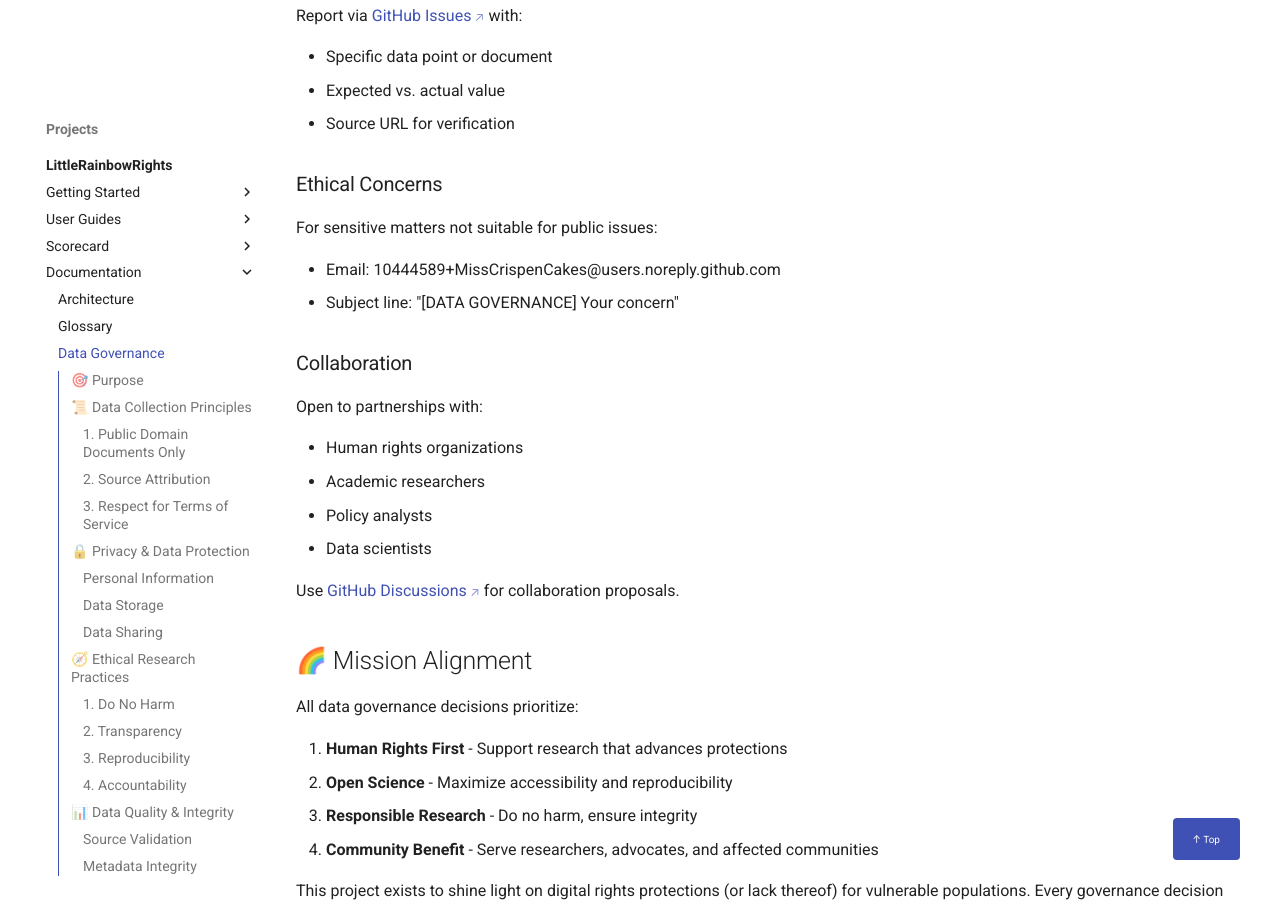
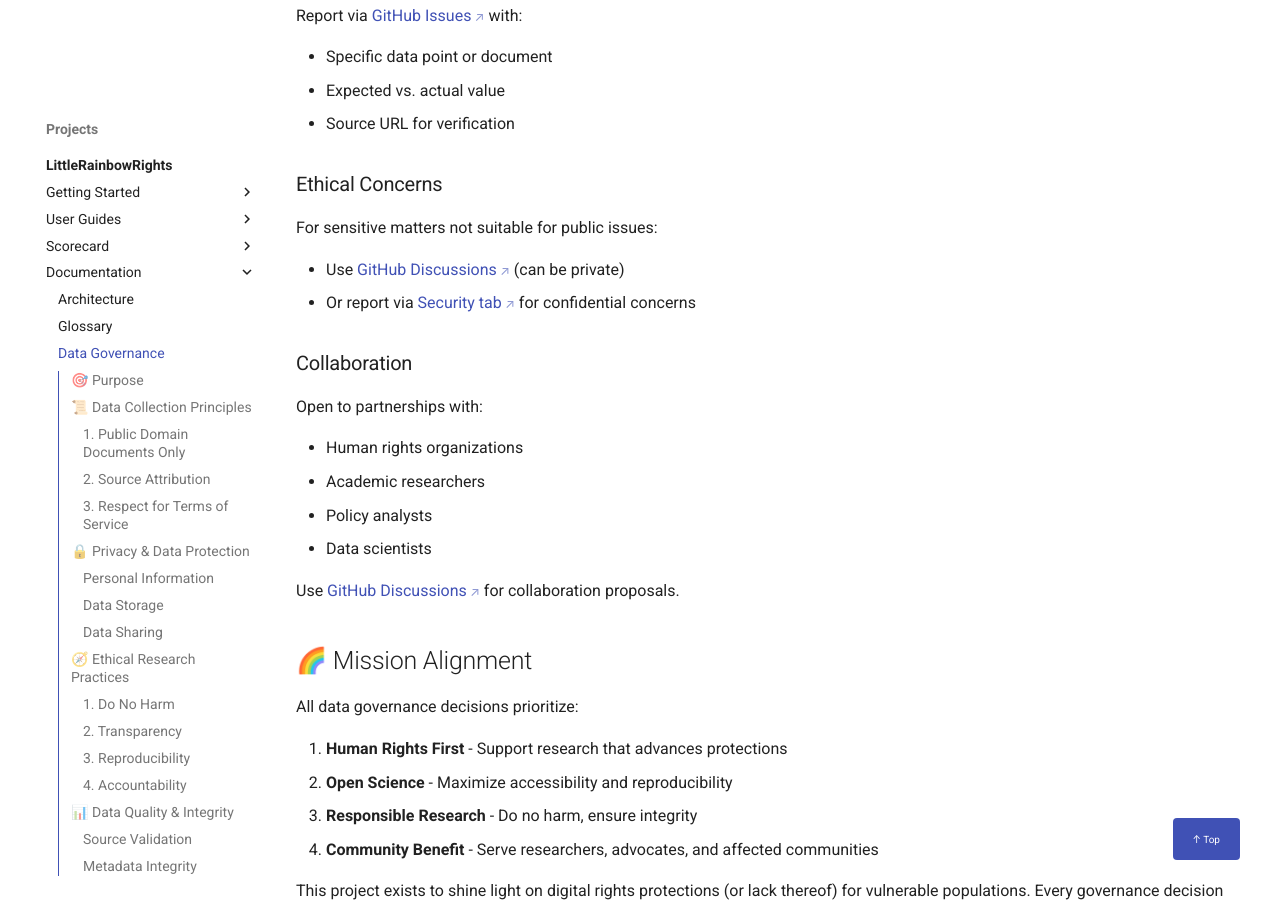
Before and after one commit to MissCrispenCakes/DigitalChild, an MkDocs documentation site: the page built from docs/DATA_GOVERNANCE.md, in a window 1280 px wide and 900 px high, scrolled down 12624 px. Built offline with MkDocs 1.6.1 and Material for MkDocs 9.7.7, drawn with Linux system fonts in a browser that asks for light colours; a script that is not in the unit is left out; comment, search, counter and statistics services are not loaded.

Commit message:
Remove all noreply email references, use GitHub Security Advisories
- Update README.md security section to use GitHub Security Advisories link
- Update DATA_GOVERNANCE.md to use GitHub Discussions/Security tab for ethical concerns
- Fix trailing whitespace in scorecard README (pre-commit)
- Minor wording improvement in GLOSSARY.md

Ensures all security and sensitive reporting uses proper GitHub channels instead of non-functional noreply email address.

```diff
--- a/docs/DATA_GOVERNANCE.md
+++ b/docs/DATA_GOVERNANCE.md
@@ -477,8 +477,8 @@ Report via [GitHub Issues](https://github.com/MissCrispenCakes/DigitalChild/issu
 
 For sensitive matters not suitable for public issues:
 
-- Email: 10444589+MissCrispenCakes@users.noreply.github.com
-- Subject line: "[DATA GOVERNANCE] Your concern"
+- Use [GitHub Discussions](https://github.com/MissCrispenCakes/DigitalChild/discussions) (can be private)
+- Or report via [Security tab](https://github.com/MissCrispenCakes/DigitalChild/security) for confidential concerns
 
 ### Collaboration
 
```
Also changed, not shown: README.md (+2 -2 lines), docs/GLOSSARY.md (+1 -1 lines), data/scorecard/README.md (line endings or trailing spaces).
